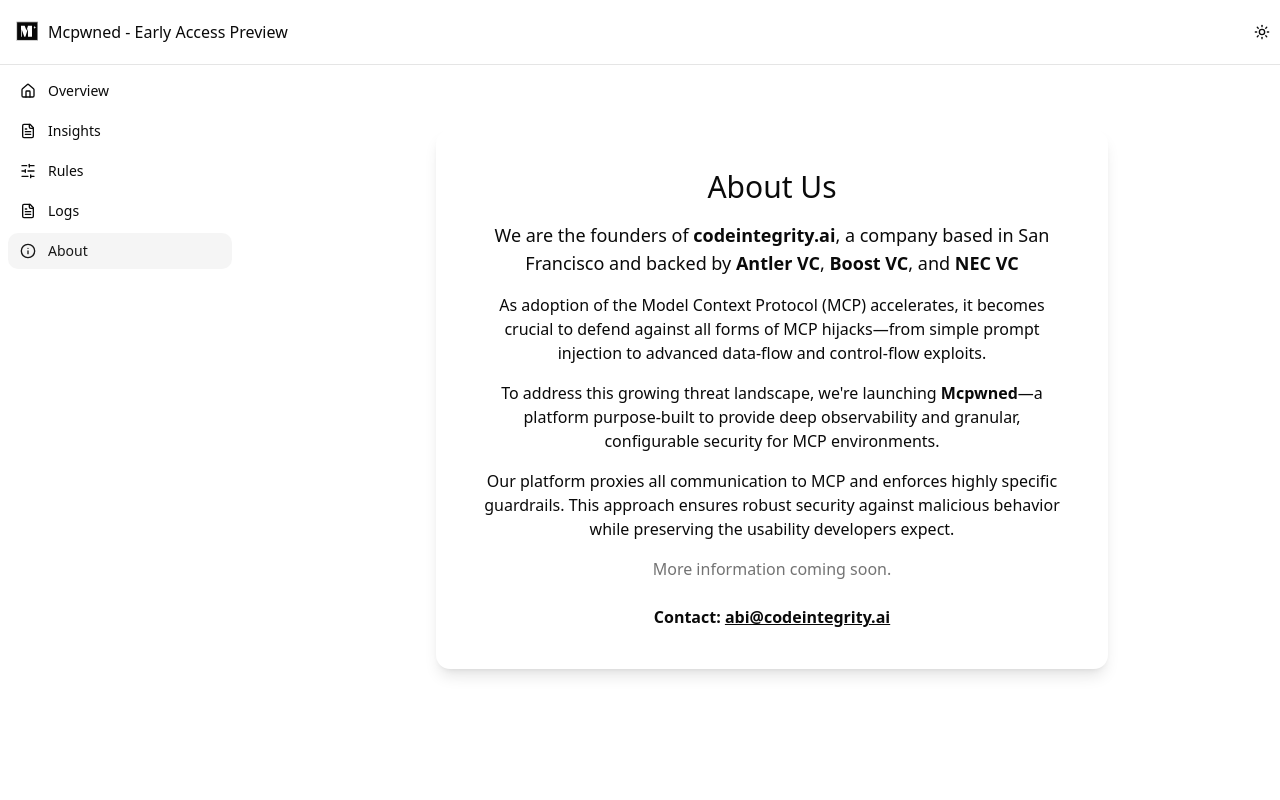
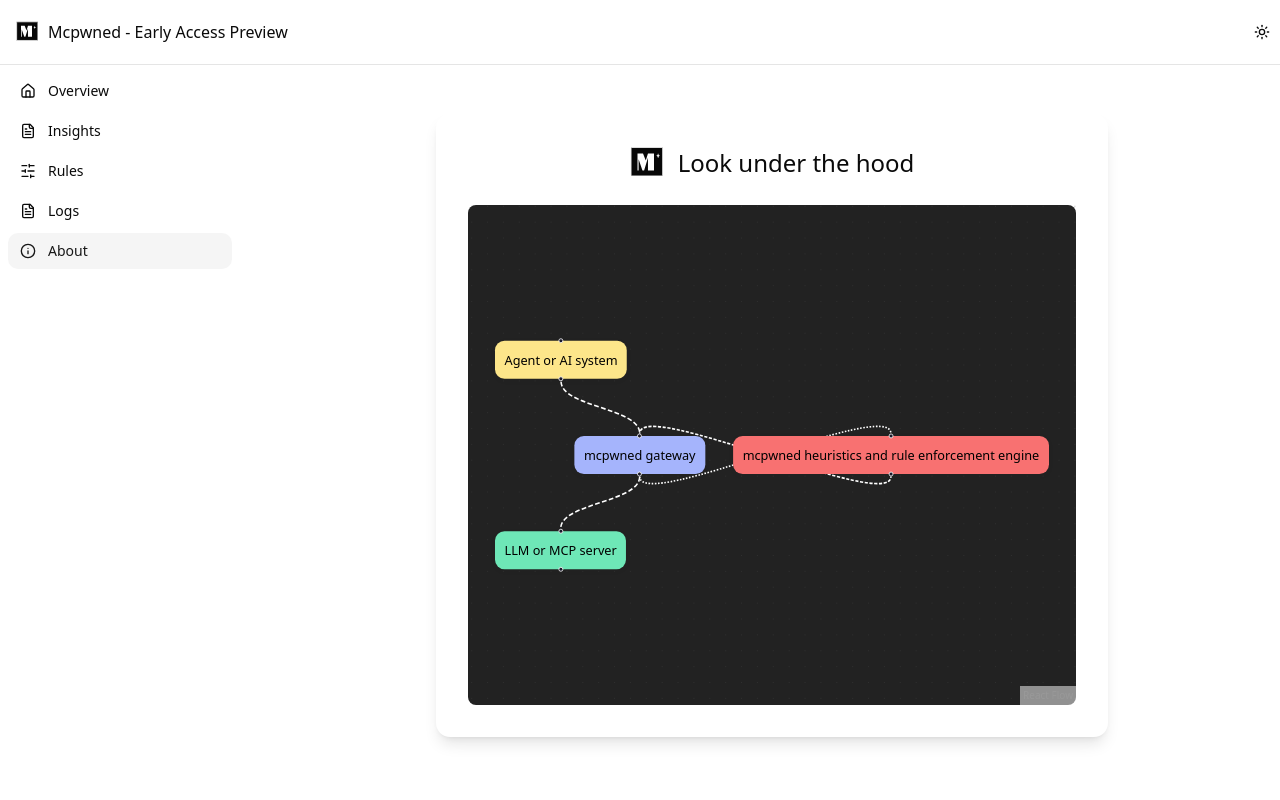
Before and after one commit to abilashraghuram/mcpwned-demo, a Next.js app in the folder frontend/: page /dashboard/about in a window 1280 px wide. Shown: the top 800 px of the page. Built offline with nearby package versions, Linux system fonts and the light colour scheme.

Commit message:
add information to about us

```diff
--- a/frontend/app/dashboard/about/page.tsx
+++ b/frontend/app/dashboard/about/page.tsx
@@ -1,8 +1,19 @@
 import { DashboardShell } from "@/components/dashboard-shell"
+import MCPArchitectureDiagram from "@/components/MCPArchitectureDiagram"
+import Mlogo from "@/components/Mlogo"
 
 export default function AboutPage() {
   return (
     <DashboardShell>
+      <div className="flex justify-center items-start min-h-[40vh] pt-8">
+        <div className="bg-card text-card-foreground rounded-xl shadow-lg p-8 max-w-2xl w-full">
+          <h2 className="text-2xl mb-4 text-center flex items-center justify-center gap-3">
+            <Mlogo style={{ fontSize: 36 }} />
+            <span>Look under the hood</span>
+          </h2>
+          <MCPArchitectureDiagram height={500} />
+        </div>
+      </div>
       <div className="flex justify-center items-start min-h-[60vh] pt-12">
         <div className="bg-card text-card-foreground rounded-xl shadow-lg p-10 max-w-2xl w-full">
           <h1 className="text-3xl mb-4 text-center">About Us</h1>
--- /dev/null
+++ b/frontend/components/MCPArchitectureDiagram.tsx
@@ -0,0 +1,76 @@
+'use client';
+import React from "react";
+import {
+  ReactFlow,
+  Background,
+  Handle,
+  Position,
+  type NodeProps,
+} from "@xyflow/react";
+import "@xyflow/react/dist/style.css";
+
+function ColoredNode({ data }: NodeProps) {
+  const { label, color } = data as { label: string; color: string };
+  return (
+    <div style={{
+      background: color,
+      color: '#000',
+      padding: 12,
+      borderRadius: 12,
+      minWidth: 120,
+      textAlign: 'center',
+      fontWeight: 500,
+      boxShadow: '0 2px 8px rgba(0,0,0,0.04)'
+    }}>
+      {label}
+      <Handle type="source" position={Position.Bottom} />
+      <Handle type="target" position={Position.Top} />
+    </div>
+  );
+}
+
+const nodeTypes = {
+  colored: ColoredNode,
+};
+
+const nodes = [
+  { id: "agent", type: "colored", position: { x: 0, y: 0 }, data: { label: "Agent or AI system", color: "#FDE68A" } },
+  { id: "proxy", type: "colored", position: { x: 100, y: 120 }, data: { label: "mcpwned gateway", color: "#A5B4FC" } },
+  { id: "llm", type: "colored", position: { x: 0, y: 240 }, data: { label: "LLM or MCP server", color: "#6EE7B7" } },
+  { id: "rules", type: "colored", position: { x: 300, y: 120 }, data: { label: "mcpwned heuristics and rule enforcement engine", color: "#F87171" } },
+];
+
+const edges = [
+  { id: "e1", source: "agent", target: "proxy", animated: true, style: { stroke: '#fff', strokeWidth: 2, strokeDasharray: '6 3' } },
+  { id: "e2", source: "proxy", target: "llm", animated: true, style: { stroke: '#fff', strokeWidth: 2, strokeDasharray: '6 3' } },
+  { id: "e3", source: "proxy", target: "rules", animated: true, style: { stroke: '#fff', strokeWidth: 2, strokeDasharray: '2 2' } },
+  { id: "e4", source: "rules", target: "proxy", animated: true, style: { stroke: '#fff', strokeWidth: 2, strokeDasharray: '4 2' } },
+];
+
+export default function MCPArchitectureDiagram({ height = 350 }: { height?: number }) {
+  return (
+    <>
+      <style>{`
+        .react-flow__node, .react-flow__node-default, .react-flow__node-input, .react-flow__node-output {
+          color: #000 !important;
+        }
+        .react-flow__controls,
+        .react-flow__controls button,
+        .react-flow__controls svg {
+          color: #000 !important;
+          fill: #000 !important;
+        }
+      `}</style>
+      <div style={{ width: "100%", height, background: "#222", borderRadius: 8, marginTop: 24 }}>
+        <ReactFlow
+          nodes={nodes}
+          nodeTypes={nodeTypes}
+          edges={edges}
+          fitView
+        >
+          <Background color="#444" />
+        </ReactFlow>
+      </div>
+    </>
+  );
+}
```
